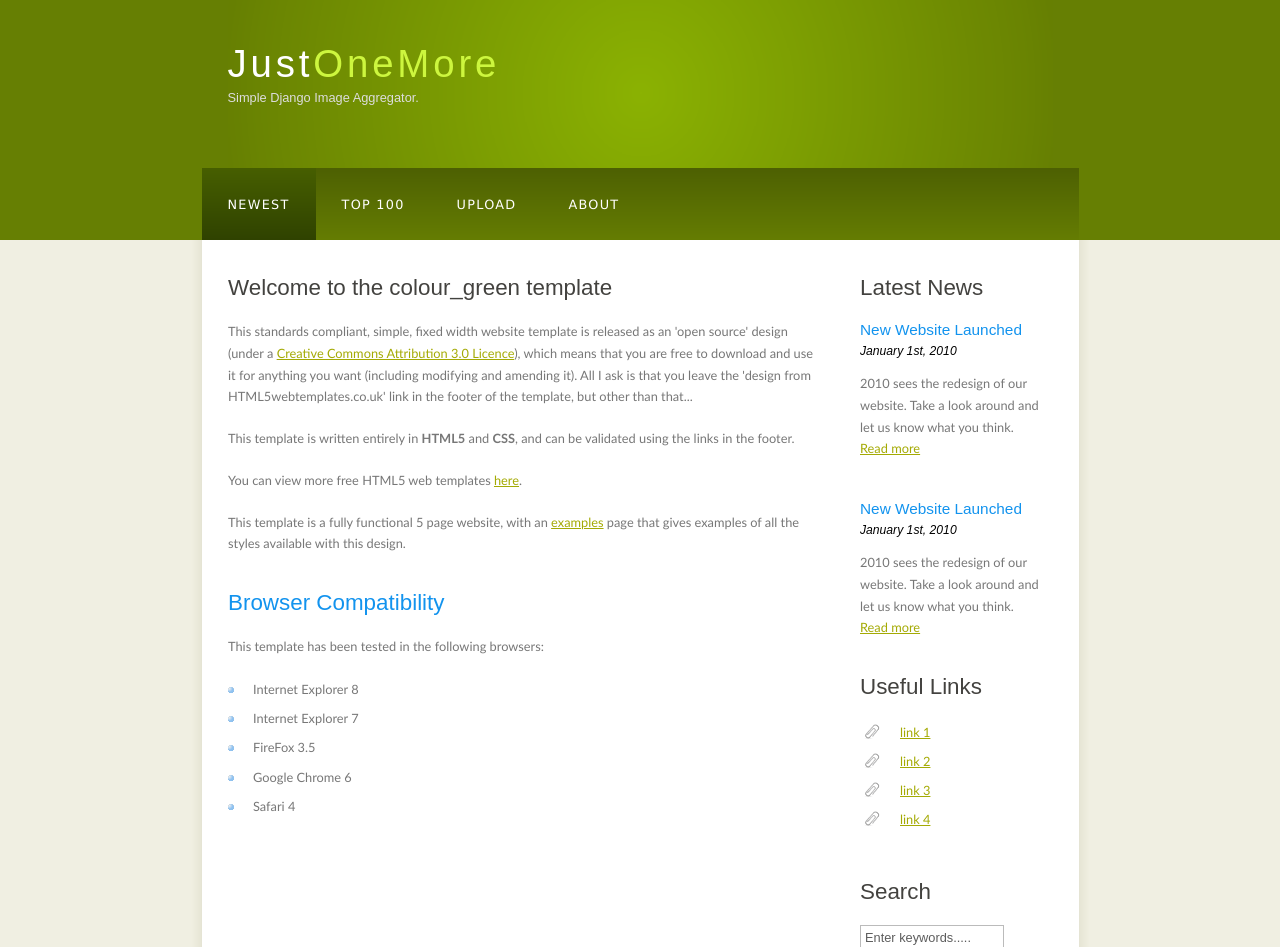
After one commit to MichalKlabisz/django-justOneMore, a Django app: page / in a window 1280 px wide. The commit adds this page. Shown: the top 947 px of the page. Run offline with Django 3.2, Linux system fonts and the light colour scheme; parts of the project's set-up code (start-up, migrations or seed data) failed here and were passed over.

Commit message:
Preparing views and templates

```diff
--- /dev/null
+++ b/website/templates/base.html
@@ -0,0 +1,102 @@
+<!DOCTYPE HTML>
+<html>
+
+<head>
+  <title>{% block title %}JustOneMore Django Website{% endblock %}</title>
+  <meta name="description" content="website description" />
+  <meta name="keywords" content="website keywords, website keywords" />
+  <meta http-equiv="content-type" content="text/html; charset=windows-1252" />
+  <link rel="stylesheet" type="text/css" href="/static/css/style.css" title="style" />
+</head>
+
+<body>
+  <div id="main">
+    <div id="header">
+      <div id="logo">
+        <div id="logo_text">
+          <!-- class="logo_colour", allows you to change the colour of the text -->
+          <h1><a href="/">Just<span class="logo_colour">OneMore</span></a></h1>
+          <h2>Simple Django Image Aggregator.</h2>
+        </div>
+      </div>
+      <div id="menubar">
+        <ul id="menu">
+          <!-- put class="selected" in the li tag for the selected page - to highlight which page you're on -->
+          {% if selected_page == 'home' %}
+          	<li class="selected"><a href="/">Newest</a></li>
+          {% else %}
+          	<li><a href="/">Newest</a></li>
+          {% endif %}
+          {% if selected_page == 'best' %}
+          	<li class="selected"><a href="examples.html">Top 100</a></li>
+          {% else %}
+          	<li><a href="examples.html">Top 100</a></li>
+          {% endif %}
+          {% if selected_page == 'upload' %}
+          	<li class="selected"><a href="page.html">Upload</a></li>
+          {% else %}
+          	<li><a href="page.html">Upload</a></li>
+          {% endif %}
+          {% if selected_page == 'about' %}
+          	<li class="selected"><a href="another_page.html">About</a></li>
+          {% else %}
+          	<li><a href="another_page.html">About</a></li>
+          {% endif %}
+        </ul>
+      </div>
+    </div>
+    <div id="site_content">
+      <div class="sidebar">
+      	{% block sidebar %}
+        <!-- insert your sidebar items here -->
+        <h3>Latest News</h3>
+        <h4>New Website Launched</h4>
+        <h5>January 1st, 2010</h5>
+        <p>2010 sees the redesign of our website. Take a look around and let us know what you think.<br /><a href="#">Read more</a></p>
+        <p></p>
+        <h4>New Website Launched</h4>
+        <h5>January 1st, 2010</h5>
+        <p>2010 sees the redesign of our website. Take a look around and let us know what you think.<br /><a href="#">Read more</a></p>
+        <h3>Useful Links</h3>
+        <ul>
+          <li><a href="#">link 1</a></li>
+          <li><a href="#">link 2</a></li>
+          <li><a href="#">link 3</a></li>
+          <li><a href="#">link 4</a></li>
+        </ul>
+        <h3>Search</h3>
+        <form method="post" action="#" id="search_form">
+          <p>
+            <input class="search" type="text" name="search_field" value="Enter keywords....." />
+            <input name="search" type="image" style="border: 0; margin: 0 0 -9px 5px;" src="style/search.png" alt="Search" title="Search" />
+          </p>
+        </form>
+        {% endblock %}
+      </div>
+      <div id="content">
+      	{% block content %}
+        <!-- insert the page content here -->
+        <h1>Welcome to the colour_green template</h1>
+        <p>This standards compliant, simple, fixed width website template is released as an 'open source' design (under a <a href="http://creativecommons.org/licenses/by/3.0">Creative Commons Attribution 3.0 Licence</a>), which means that you are free to download and use it for anything you want (including modifying and amending it). All I ask is that you leave the 'design from HTML5webtemplates.co.uk' link in the footer of the template, but other than that...</p>
+        <p>This template is written entirely in <strong>HTML5</strong> and <strong>CSS</strong>, and can be validated using the links in the footer.</p>
+        <p>You can view more free HTML5 web templates <a href="http://www.html5webtemplates.co.uk">here</a>.</p>
+        <p>This template is a fully functional 5 page website, with an <a href="examples.html">examples</a> page that gives examples of all the styles available with this design.</p>
+        <h2>Browser Compatibility</h2>
+        <p>This template has been tested in the following browsers:</p>
+        <ul>
+          <li>Internet Explorer 8</li>
+          <li>Internet Explorer 7</li>
+          <li>FireFox 3.5</li>
+          <li>Google Chrome 6</li>
+          <li>Safari 4</li>
+        </ul>
+        {% endblock %}
+      </div>
+    </div>
+    <div id="content_footer"></div>
+    <div id="footer">
+      Copyright &copy; colour_green | <a href="http://validator.w3.org/check?uri=referer">HTML5</a> | <a href="http://jigsaw.w3.org/css-validator/check/referer">CSS</a> | <a href="http://www.html5webtemplates.co.uk">design from HTML5webtemplates.co.uk</a>
+    </div>
+  </div>
+</body>
+</html>
--- a/website/static/templates/page.html
+++ b/website/templates/page.html
@@ -6,7 +6,7 @@
   <meta name="description" content="website description" />
   <meta name="keywords" content="website keywords, website keywords" />
   <meta http-equiv="content-type" content="text/html; charset=windows-1252" />
-  <link rel="stylesheet" type="text/css" href="style/style.css" title="style" />
+  <link rel="stylesheet" type="text/css" href="/static/css/style.css" title="style" />
 </head>
 
 <body>
--- a/website/urls.py
+++ b/website/urls.py
@@ -2,6 +2,8 @@ from django.conf.urls import patterns, include, url
 from django.views.generic.list import ListView
 from website.models import Image
 from django.views.generic.detail import DetailView
+from django.views.generic.base import TemplateView
+from website.views import HomeView
 
 urlpatterns = patterns('',
     # Examples:
@@ -19,10 +21,7 @@ urlpatterns = patterns('',
     #                                        model=Image
     #                                         )
     #    ),
-    #url(r'^$', ListView.as_view(
-    #                            queryset=Image.objects.all(),
-    #                            template_name='home.html'
-    #                           )
-    #    ),
+    url(r'^$', HomeView.as_view()
+        ),
 
 )
--- a/website/views.py
+++ b/website/views.py
@@ -1 +1,18 @@
-# Create your views here.
+
+from django.views.generic.list import ListView
+from website.models import Image
+
+class HomeView(ListView):
+
+    context_object_name = 'images'
+    model = Image
+    queryset = Image.objects.all()
+    template_name = 'base.html'
+
+    def get_context_data(self, **kwargs):
+        # Call the base implementation first to get a context
+        context = super(HomeView, self).get_context_data(**kwargs)
+        # Add in a QuerySet of all the books
+        context['selected_page'] = 'home'
+
+        return context
```
Also changed, not shown: website/templates/another_page.html (renamed from website/static/templates/another_page.html), website/templates/contact.html (renamed from website/static/templates/contact.html), website/templates/examples.html (renamed from website/static/templates/examples.html), website/templates/index.html (renamed from website/static/templates/index.html), 2 other files.
